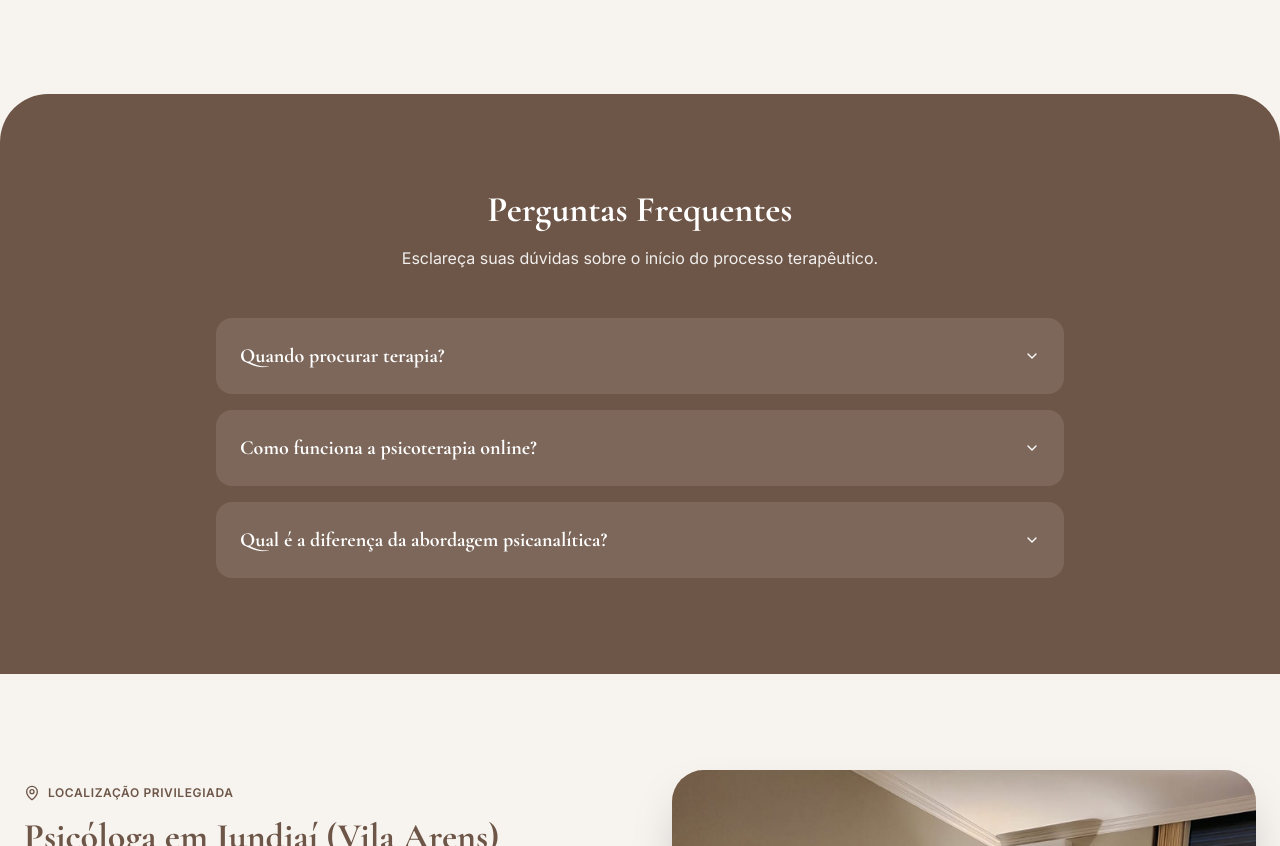
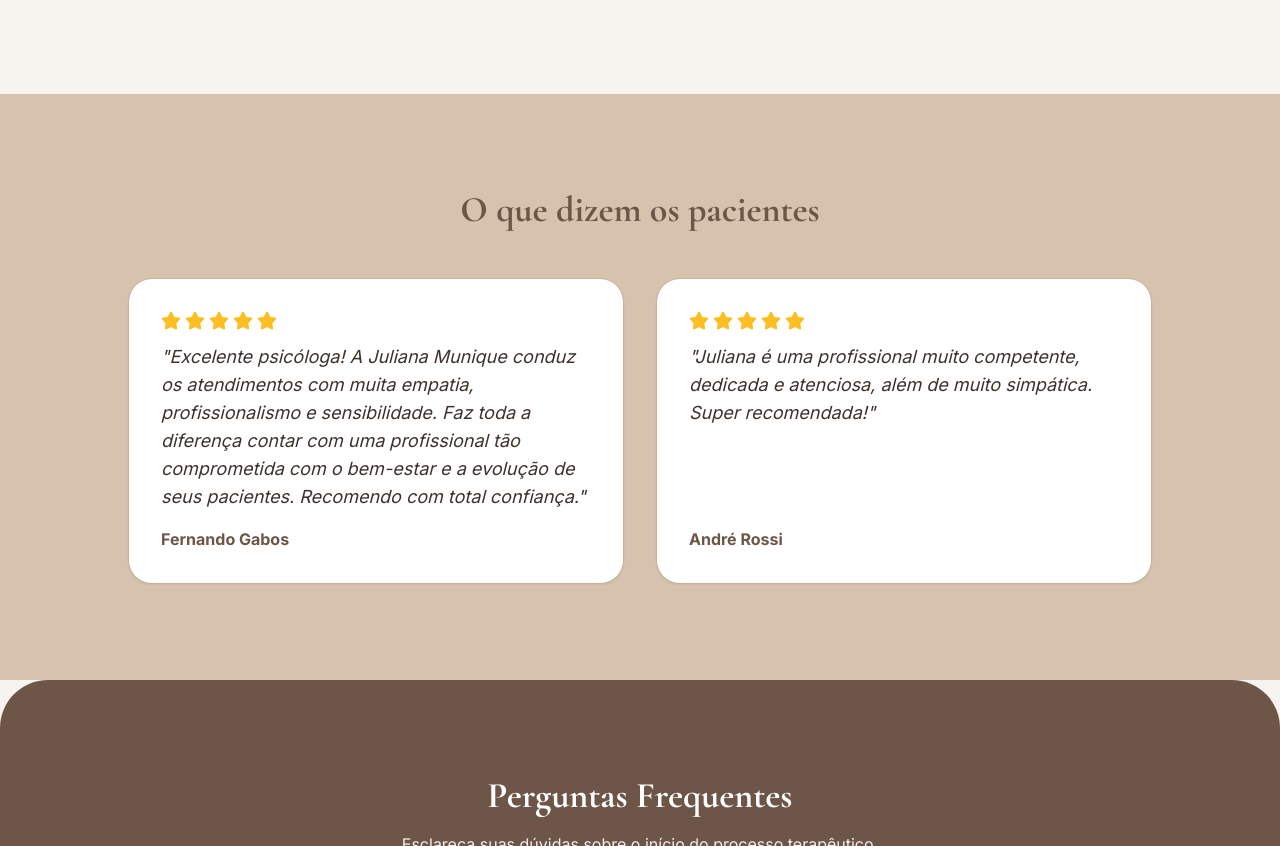
Before and after one commit to fernandogabos/site-psic-loga-juliana-munique-821vhrkc0, a React (Vite) app: page / in a window 1280 px wide. Shown: the part 1954-2800 px from the top of the page. Built offline with nearby package versions, Linux system fonts and the light colour scheme.

Commit message:
feat: Add patient testimonials to website pages

```diff
--- /dev/null
+++ b/src/components/Testimonials.tsx
@@ -0,0 +1,82 @@
+import { Star } from 'lucide-react'
+import { Card, CardContent } from '@/components/ui/card'
+import { cn } from '@/lib/utils'
+
+export const testimonialsData = [
+  {
+    name: 'Fernando Gabos',
+    rating: 5,
+    text: 'Excelente psicóloga! A Juliana Munique conduz os atendimentos com muita empatia, profissionalismo e sensibilidade. Faz toda a diferença contar com uma profissional tão comprometida com o bem-estar e a evolução de seus pacientes. Recomendo com total confiança.',
+  },
+  {
+    name: 'André Rossi',
+    rating: 5,
+    text: 'Juliana é uma profissional muito competente, dedicada e atenciosa, além de muito simpática. Super recomendada!',
+  },
+]
+
+interface TestimonialCardProps {
+  name: string
+  rating: number
+  text: string
+  compact?: boolean
+}
+
+export function TestimonialCard({ name, rating, text, compact = false }: TestimonialCardProps) {
+  return (
+    <Card
+      className={cn(
+        'bg-card border-border shadow-sm h-full hover:shadow-md transition-shadow',
+        compact ? 'p-5 rounded-2xl' : 'p-6 md:p-8 rounded-3xl',
+      )}
+    >
+      <CardContent className="p-0 flex flex-col gap-4 h-full justify-between">
+        <div>
+          <div className="flex gap-1 mb-3">
+            {Array.from({ length: rating }).map((_, i) => (
+              <Star
+                key={i}
+                className={cn('fill-amber-400 text-amber-400', compact ? 'w-4 h-4' : 'w-5 h-5')}
+                aria-hidden="true"
+              />
+            ))}
+          </div>
+          <p
+            className={cn(
+              'text-foreground leading-relaxed',
+              compact ? 'text-sm italic' : 'text-base md:text-lg italic',
+            )}
+          >
+            "{text}"
+          </p>
+        </div>
+        <p className={cn('font-bold text-primary', compact ? 'text-sm' : 'text-base')}>{name}</p>
+      </CardContent>
+    </Card>
+  )
+}
+
+interface TestimonialsSectionProps {
+  title?: string
+  className?: string
+}
+
+export function TestimonialsSection({
+  title = 'O que dizem os pacientes',
+  className,
+}: TestimonialsSectionProps) {
+  return (
+    <section className={cn('py-24', className)}>
+      <div className="container mx-auto px-4 md:px-6">
+        <h2 className="text-3xl md:text-4xl font-serif font-bold mb-12 text-center text-primary">
+          {title}
+        </h2>
+        <div className="grid md:grid-cols-2 gap-8 max-w-5xl mx-auto items-stretch">
+          {testimonialsData.map((t, i) => (
+            <TestimonialCard key={i} {...t} />
+          ))}
+        </div>
+      </div>
+    </section>
+  )
+}
--- a/src/pages/Adolescentes.tsx
+++ b/src/pages/Adolescentes.tsx
@@ -2,6 +2,7 @@ import { Link } from 'react-router-dom'
 import { Breadcrumbs } from '@/components/Breadcrumbs'
 import { SEO, baseLocalBusinessSchema } from '@/components/SEO'
 import { Button } from '@/components/ui/button'
+import { TestimonialCard } from '@/components/Testimonials'
 
 export default function Adolescentes() {
   return (
@@ -68,6 +69,24 @@ export default function Adolescentes() {
           </p>
         </div>
 
+        <div className="mb-16">
+          <h2 className="text-3xl font-serif font-bold mb-8 text-center text-primary">
+            Relatos sobre o processo terapêutico
+          </h2>
+          <div className="grid md:grid-cols-2 gap-8">
+            <TestimonialCard
+              name="Fernando Gabos"
+              rating={5}
+              text="Excelente psicóloga! A Juliana Munique conduz os atendimentos com muita empatia, profissionalismo e sensibilidade. Faz toda a diferença contar com uma profissional tão comprometida com o bem-estar e a evolução de seus pacientes. Recomendo com total confiança."
+            />
+            <TestimonialCard
+              name="André Rossi"
+              rating={5}
+              text="Juliana é uma profissional muito competente, dedicada e atenciosa, além de muito simpática. Super recomendada!"
+            />
+          </div>
+        </div>
+
         <div className="bg-primary text-primary-foreground p-10 md:p-14 rounded-[3rem] text-center shadow-xl">
           <h3 className="text-3xl font-serif font-bold mb-6">
             Gostaria de agendar uma primeira conversa?
--- a/src/pages/Adultos.tsx
+++ b/src/pages/Adultos.tsx
@@ -2,6 +2,7 @@ import { Link } from 'react-router-dom'
 import { Breadcrumbs } from '@/components/Breadcrumbs'
 import { SEO, baseLocalBusinessSchema } from '@/components/SEO'
 import { Button } from '@/components/ui/button'
+import { TestimonialCard } from '@/components/Testimonials'
 
 export default function Adultos() {
   return (
@@ -72,6 +73,24 @@ export default function Adultos() {
           </p>
         </div>
 
+        <div className="mb-16">
+          <h2 className="text-3xl font-serif font-bold mb-8 text-center text-primary">
+            Experiências de quem já iniciou a terapia
+          </h2>
+          <div className="grid md:grid-cols-2 gap-8">
+            <TestimonialCard
+              name="Fernando Gabos"
+              rating={5}
+              text="Excelente psicóloga! A Juliana Munique conduz os atendimentos com muita empatia, profissionalismo e sensibilidade. Faz toda a diferença contar com uma profissional tão comprometida com o bem-estar e a evolução de seus pacientes. Recomendo com total confiança."
+            />
+            <TestimonialCard
+              name="André Rossi"
+              rating={5}
+              text="Juliana é uma profissional muito competente, dedicada e atenciosa, além de muito simpática. Super recomendada!"
+            />
+          </div>
+        </div>
+
         <div className="bg-primary text-primary-foreground p-10 md:p-14 rounded-[3rem] text-center shadow-xl">
           <h3 className="text-3xl font-serif font-bold mb-6">Pronto para dar o primeiro passo?</h3>
           <p className="mb-10 text-lg opacity-90 max-w-2xl mx-auto leading-relaxed">
--- a/src/pages/Contato.tsx
+++ b/src/pages/Contato.tsx
@@ -1,6 +1,7 @@
 import { Breadcrumbs } from '@/components/Breadcrumbs'
 import { SEO, baseLocalBusinessSchema } from '@/components/SEO'
 import { MapPin, Phone, Clock } from 'lucide-react'
+import { TestimonialCard } from '@/components/Testimonials'
 
 export default function Contato() {
   return (
@@ -59,7 +60,17 @@ export default function Contato() {
               <Phone className="h-8 w-8 text-primary" />
             </div>
             <h3 className="font-bold text-xl text-primary mb-3">WhatsApp / Telefone</h3>
-            <p className="text-muted-foreground text-lg mb-4">(11) 99570-3646</p>
+            <p className="text-muted-foreground text-lg mb-6">(11) 99570-3646</p>
+
+            <div className="w-full text-left mb-6">
+              <TestimonialCard
+                name="André Rossi"
+                rating={5}
+                text="Juliana é uma profissional muito competente, dedicada e atenciosa, além de muito simpática. Super recomendada!"
+                compact={true}
+              />
+            </div>
+
             <a
               href="https://wa.me/message/KCOHOGJC7PANP1"
               target="_blank"
--- a/src/pages/Index.tsx
+++ b/src/pages/Index.tsx
@@ -8,6 +8,7 @@ import {
   AccordionTrigger,
 } from '@/components/ui/accordion'
 import { SEO, baseLocalBusinessSchema, basePersonSchema } from '@/components/SEO'
+import { TestimonialsSection } from '@/components/Testimonials'
 
 export default function Index() {
   return (
@@ -156,6 +157,8 @@ export default function Index() {
         </div>
       </section>
 
+      <TestimonialsSection className="bg-muted" />
+
       <section className="py-24 bg-primary text-primary-foreground rounded-t-[3rem]">
         <div className="container mx-auto px-4 md:px-6 max-w-4xl">
           <div className="text-center mb-12">
```
Also changed, not shown: .skip.config.json.
